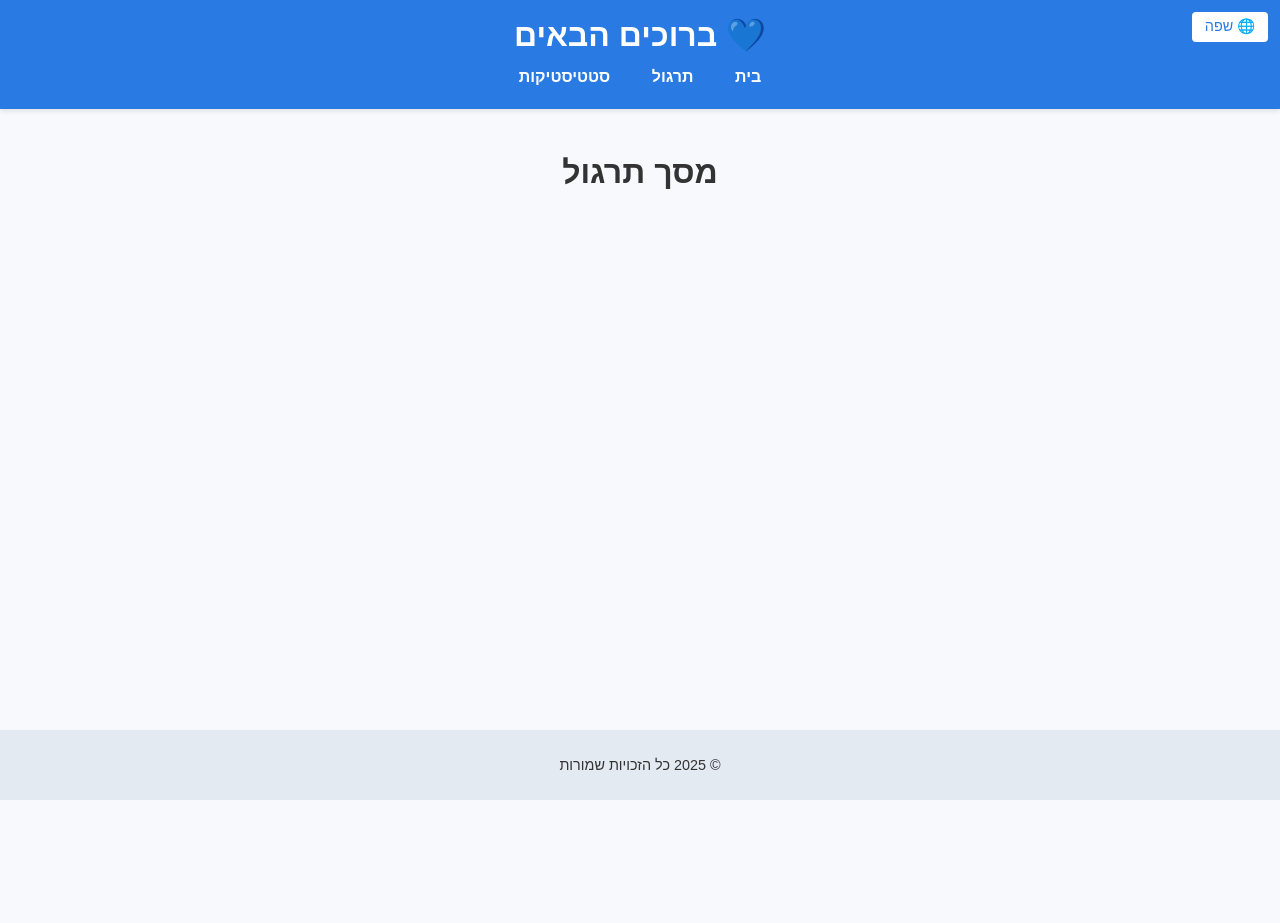
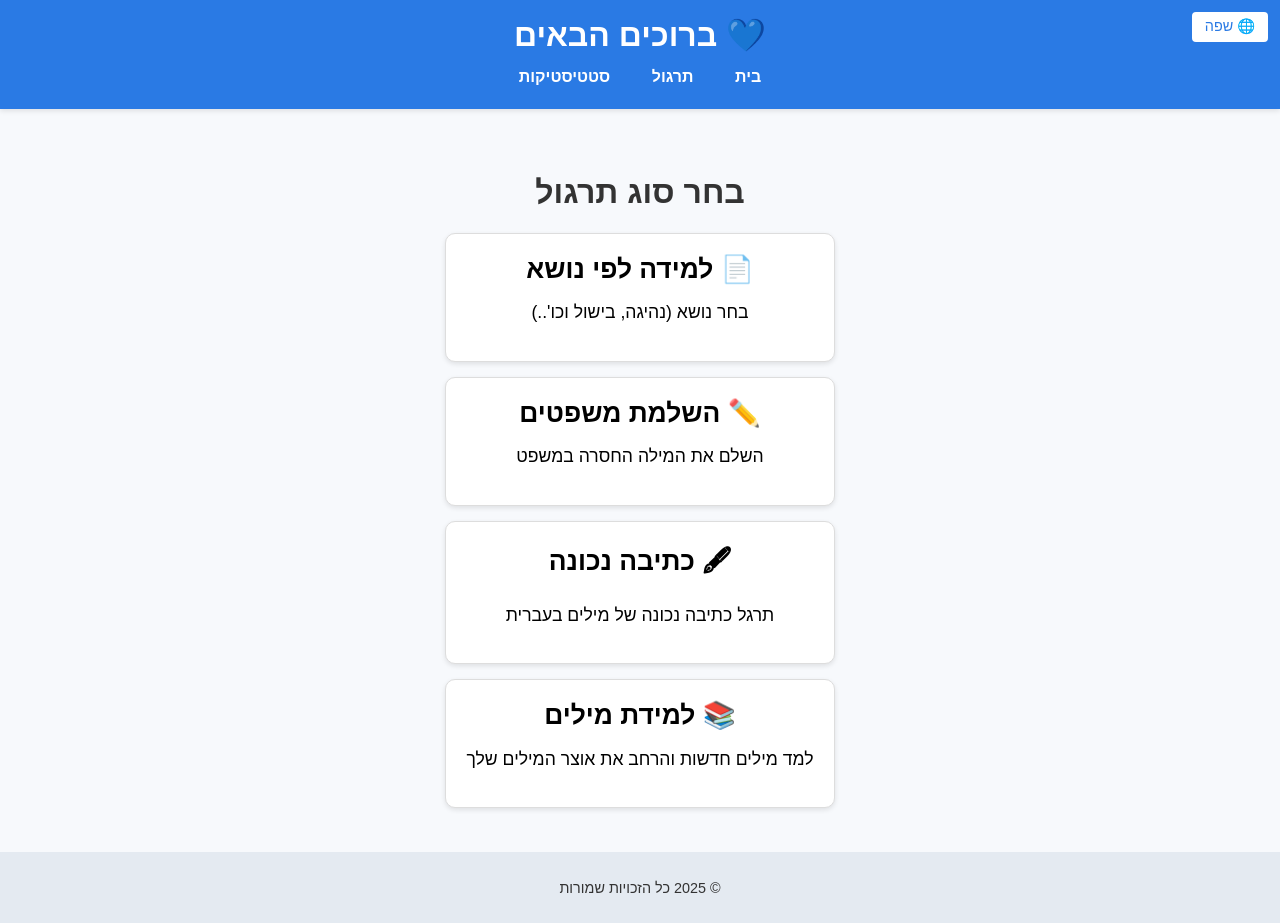
Before and after one commit to YasharPa/Neda, a React (Vite) app: page /practice in a window 1280 px wide. Before the commit the page ends 800 px from the top, so only its background shows below. Built offline with nearby package versions, Linux system fonts and the light colour scheme.

Commit message:
adding practice components

```diff
--- /dev/null
+++ b/src/components/TopicCard.jsx
@@ -0,0 +1,11 @@
+import { Link } from "react-router-dom";
+import "../styles/TopicCard.css";
+
+export default function TopicCard({ title, description, link }) {
+  return (
+    <Link to={link} className="topic-card">
+      <h2>{title}</h2>
+      <p>{description}</p>
+    </Link>
+  );
+}
--- a/src/pages/HomePage.jsx
+++ b/src/pages/HomePage.jsx
@@ -1,5 +1,5 @@
 import { Link } from "react-router-dom";
-import "../HomePage.css";
+import "../styles/HomePage.css";
 
 export default function HomePage() {
   return (
--- a/src/pages/PracticePage.jsx
+++ b/src/pages/PracticePage.jsx
@@ -1,3 +1,38 @@
+import TopicCard from "../components/TopicCard";
+import "../styles/PracticePage.css";
+
 export default function PracticePage() {
-  return <h1>מסך תרגול</h1>;
+  const topics = [
+    {
+      title: "📄 למידה לפי נושא",
+      description: "בחר נושא (נהיגה, בישול וכו'..)",
+      link: "/practice/driving",
+    },
+    {
+      title: "✏️ השלמת משפטים",
+      description: "השלם את המילה החסרה במשפט",
+      link: "/practice/sentence-completion",
+    },
+    {
+      title: "🖋 כתיבה נכונה",
+      description: "תרגל כתיבה נכונה של מילים בעברית",
+      link: "/practice/spelling",
+    },
+    {
+      title: "📚 למידת מילים",
+      description: "למד מילים חדשות והרחב את אוצר המילים שלך",
+      link: "/practice/vocabulary",
+    },
+  ];
+
+  return (
+    <div className="practice-page">
+      <h1>בחר סוג תרגול</h1>
+      <div className="topics-grid">
+        {topics.map((topic, index) => (
+          <TopicCard key={index} {...topic} />
+        ))}
+      </div>
+    </div>
+  );
 }
--- a/src/HomePage.css
+++ b/src/styles/HomePage.css
@@ -3,6 +3,7 @@
   margin: auto;
   padding: 1rem;
   text-align: center;
+  flex-direction: column;
 }
 
 /* סטטיסטיקות */
--- /dev/null
+++ b/src/styles/PracticePage.css
@@ -0,0 +1,11 @@
+.practice-page {
+  text-align: center;
+  padding: 20px;
+}
+
+.topics-grid {
+  display: grid;
+  grid-template-columns: repeat(auto-fit, minmax(200px, 1fr));
+  gap: 15px;
+  margin-top: 20px;
+}
--- /dev/null
+++ b/src/styles/TopicCard.css
@@ -0,0 +1,19 @@
+.topic-card {
+  display: block;
+  padding: 20px;
+  border: 1px solid #ddd;
+  border-radius: 10px;
+  background: white;
+  text-decoration: none;
+  color: black;
+  transition: transform 0.2s ease, box-shadow 0.2s ease;
+}
+
+.topic-card:hover {
+  transform: translateY(-5px);
+  box-shadow: 0px 4px 8px rgba(0, 0, 0, 0.1);
+}
+
+.topic-card h2 {
+  margin: 0 0 10px 0;
+}
```
Also changed, not shown: src/components/Flashcard.jsx (added, +19 -0 lines), src/components/SentenceCompletion.jsx (added, +39 -0 lines), src/data/data.json (added, +25 -0 lines), src/styles/Flashcard.css (added, +31 -0 lines), src/styles/SentenceCompletion.css (added, +47 -0 lines).
